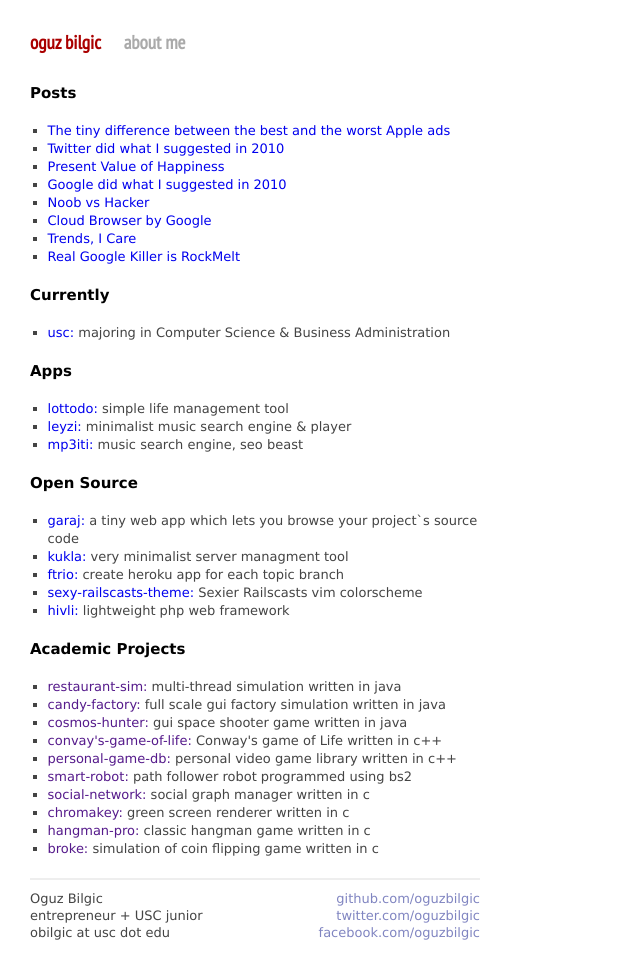
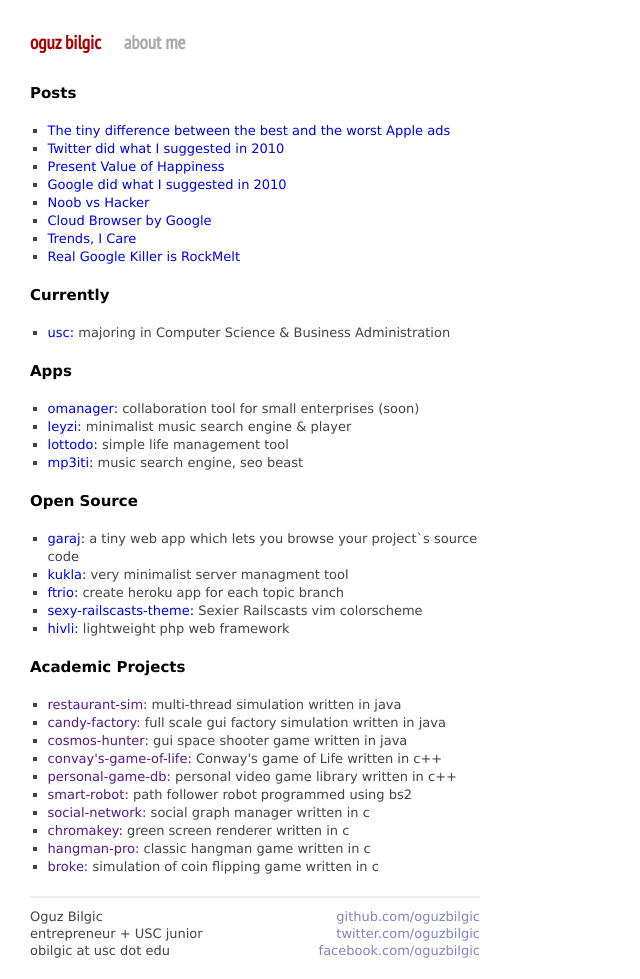
Before and after one commit to oguzbilgic/oguzbilgic.github.com, a Jekyll site: the page built from index.html, in a window 1280 px wide. Shown: the whole page, without its empty margins (0-640 px from the left). Built offline with Jekyll 4.4.1, drawn with Linux system fonts in a browser that asks for light colours; Markdown is read by kramdown in place of the engine named in the settings.

Commit message:
Add omanager to index.html

```diff
--- a/index.html
+++ b/index.html
@@ -18,8 +18,9 @@
 
   <h2>Apps</h2>
   <ul class="posts">
+    <li><a href="#">omanager:</a> collaboration tool for small enterprises (soon)</li>
+    <li><a href="http://leyzi.heroku.com/">leyzi:</a> minimalist music search engine & player</li>
     <li><a href="http://lottodo.heroku.com/">lottodo:</a> simple life management tool</li>
-    <li><a href="http://leyzi.heroku.com/">leyzi:</a> minimalist music search engine & player</li>
     <li><a href="http://mp3iti.com/">mp3iti:</a> music search engine, seo beast</li>
   </ul>
 
```
